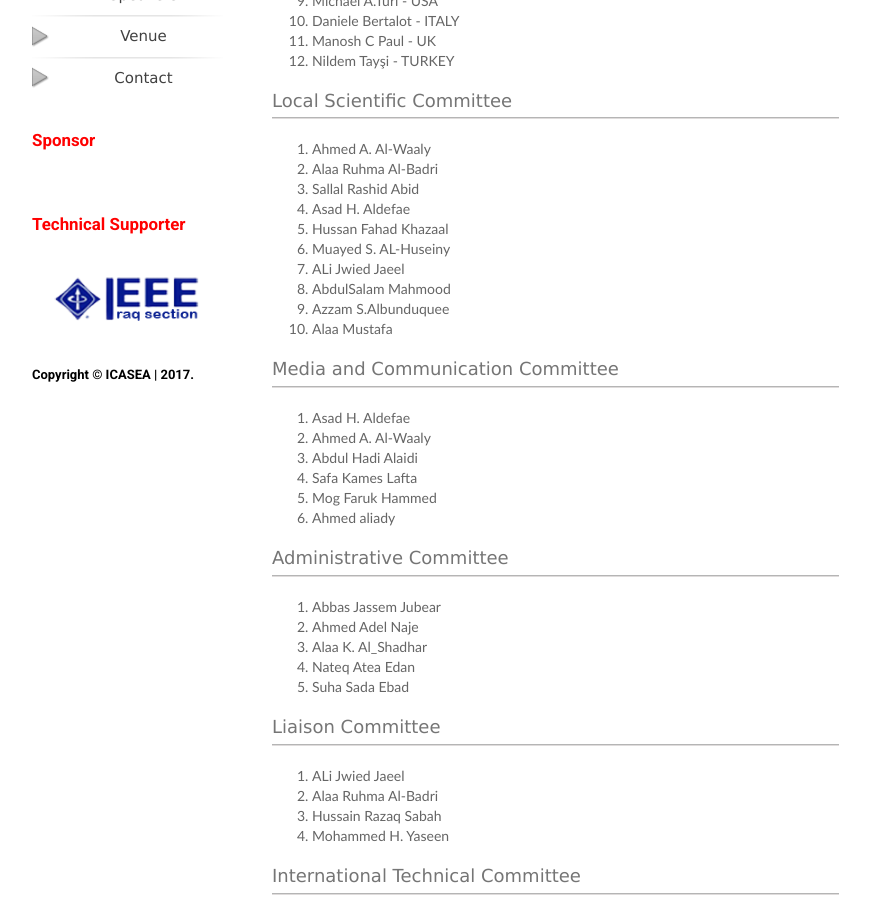
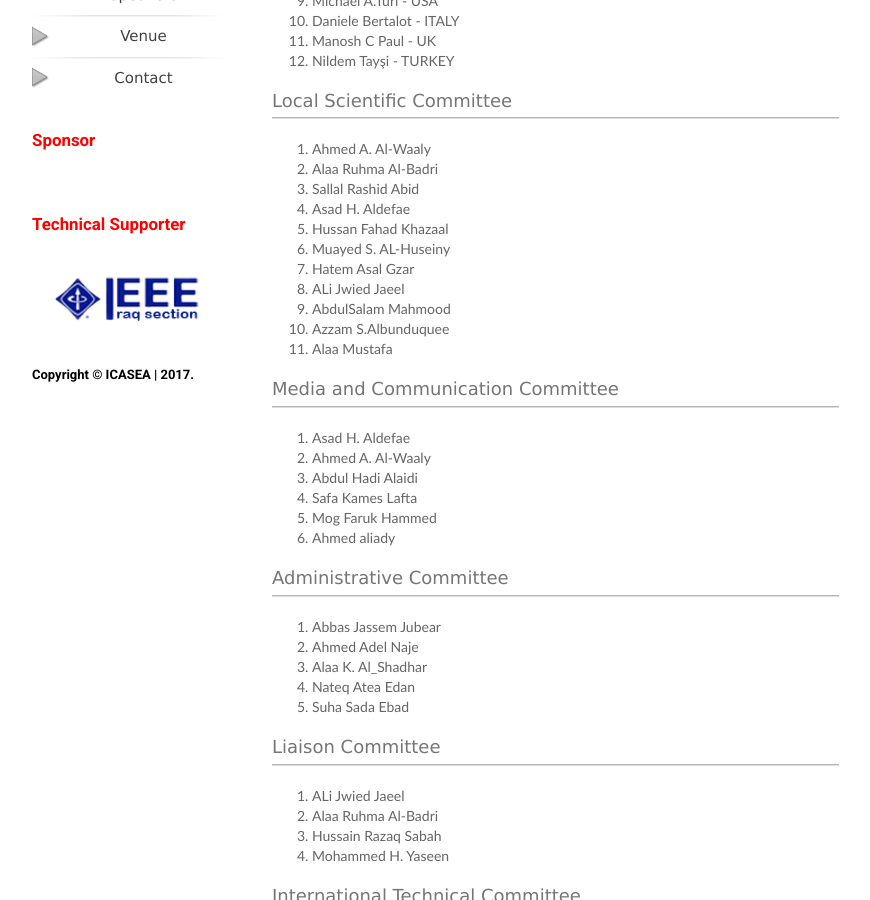
Before and after one commit to alaidi/ICOSEA, a Jekyll site: the page built from committees.md, in a window 1280 px wide and 900 px high, scrolled down 745 px. Shown: the whole window, without its empty margins (177-1047 px from the left). Built offline with Jekyll 4.4.1, drawn with Linux system fonts in a browser that asks for light colours.

Commit message:
add dr Hatem Asal Gzar

```diff
--- a/_includes/cmt.html
+++ b/_includes/cmt.html
@@ -24,6 +24,7 @@ Dr. Ali Nasser Helo, Dean of Engenireeing College
 4. Asad H. Aldefae
 5. Hussan Fahad Khazaal
 6. Muayed S. AL-Huseiny
+7. Hatem Asal Gzar
 8. ALi Jwied Jaeel
 9. AbdulSalam Mahmood
 10. Azzam S.Albunduquee
```
